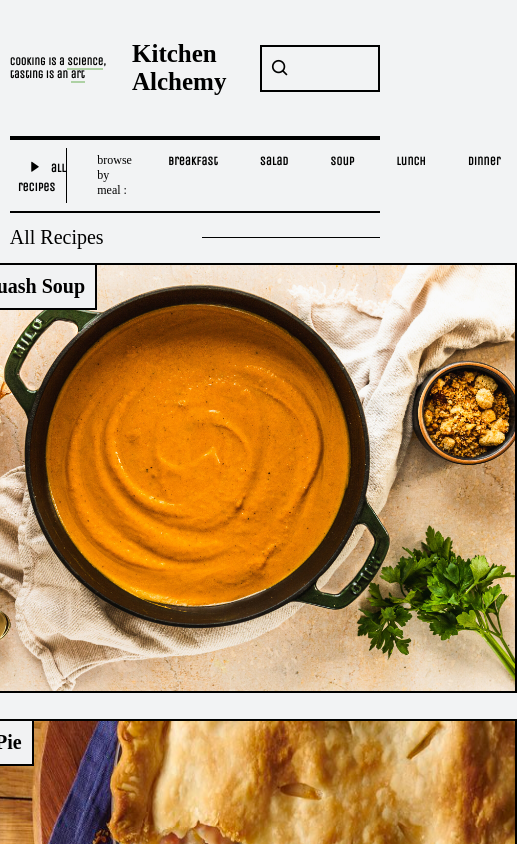
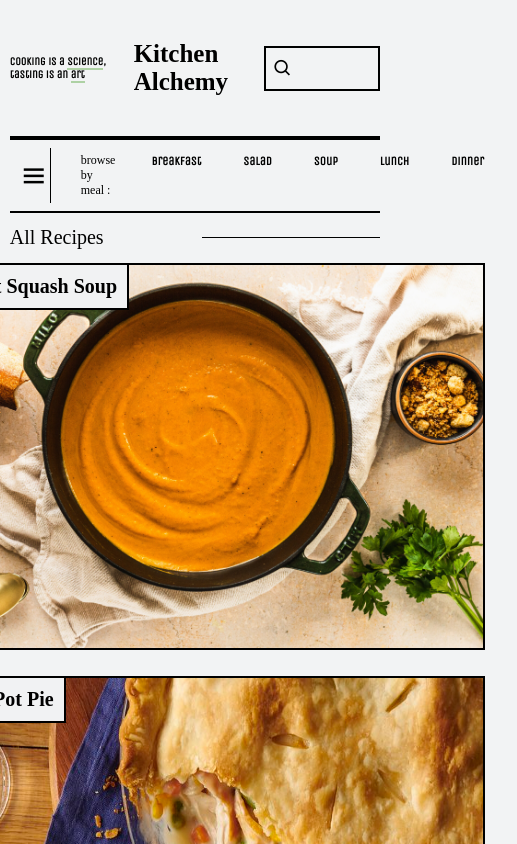
Before and after one commit to Carring10/kitchen-alchemy, a React (Vite) app: page / in a window 390 px wide. Shown: the top 844 px of the page, 517 px wide, since content can reach past the window. Built offline with nearby package versions, Linux system fonts and the light colour scheme; a web font is replaced by a local one.

Commit message:
media query to change label to meanu icon

```diff
--- a/src/index.css
+++ b/src/index.css
@@ -155,6 +155,35 @@ body {
   }
 
   .input-container {
-    width: 170px;
+    width: 165px;
+    padding: 7px;
+  }
+
+  .recipe-link {
+    width: 576px;
+    height: 383px;
+  }
+
+  .recipe-list-img-container {
+    width: 576px;
+    height: 383px;
+  }
+
+  .recipe-list-img {
+    width: 576px;
+    height: 383px;
   }
 }
+
+@media (max-width: 648px) {
+  #all-recipes {
+    display: flex;
+    padding: 0px;
+    align-self: center;
+  }
+
+  #all-recipes i {
+    font-size: 30px;
+    margin: 0px;
+  }
+}
--- a/src/pages/MultiLevelDropdown/MultiLevelDropdown.tsx
+++ b/src/pages/MultiLevelDropdown/MultiLevelDropdown.tsx
@@ -1,4 +1,4 @@
-import { useState } from "react";
+import { useEffect, useState } from "react";
 import "./multileveldropdown.css";
 import { MouseEvent, useContext } from "react";
 import { MealContext } from "../../Context/mealContext";
@@ -12,6 +12,39 @@ const MultiLevelDropdown = () => {
   const { setSelectedSubCat, setSelectedMeal } = useContext(MealContext);
   const [dropdownMenu, setdropdownMenu] = useState<true | null>(null);
   const [activeCategory, setActiveCategory] = useState<string | "">("");
+  const [matches, setMatches] = useState(window.matchMedia("(max-width: 648px)").matches);
+
+  useEffect(() => {
+    window
+      .matchMedia("(max-width: 648px)")
+      .addEventListener("change", (e) => setMatches(e.matches));
+  }, []);
+
+  const compactMenu = () => {
+    if (matches) {
+      return (
+        <label
+          htmlFor="categories"
+          onMouseOver={() => handleDropdownMouseOver()}
+          id="all-recipes"
+        >
+          <i className="bx bx-menu" id="dropdown-right-arrow"></i>
+        </label>
+      );
+    } else {
+      return (
+        <label
+          htmlFor="categories"
+          onMouseOver={() => handleDropdownMouseOver()}
+          id="all-recipes"
+          className={dropdownMenu ? "selected" : ""}
+        >
+          <i className="bx bxs-right-arrow" id="dropdown-right-arrow"></i>
+          all recipes
+        </label>
+      );
+    }
+  };
 
   const navigate = useNavigate();
 
@@ -110,15 +143,7 @@ const MultiLevelDropdown = () => {
 
   return (
     <div className="dropdown" onMouseLeave={handleMenuLeave}>
-      <label
-        htmlFor="categories"
-        onMouseOver={() => handleDropdownMouseOver()}
-        id="all-recipes"
-        className={dropdownMenu ? "selected" : ""}
-      >
-        <i className='bx bxs-right-arrow' id="dropdown-right-arrow"></i>
-       all recipes
-      </label>
+      {compactMenu()}
       {dropdownMenu && showCategories()}
     </div>
   );
```
